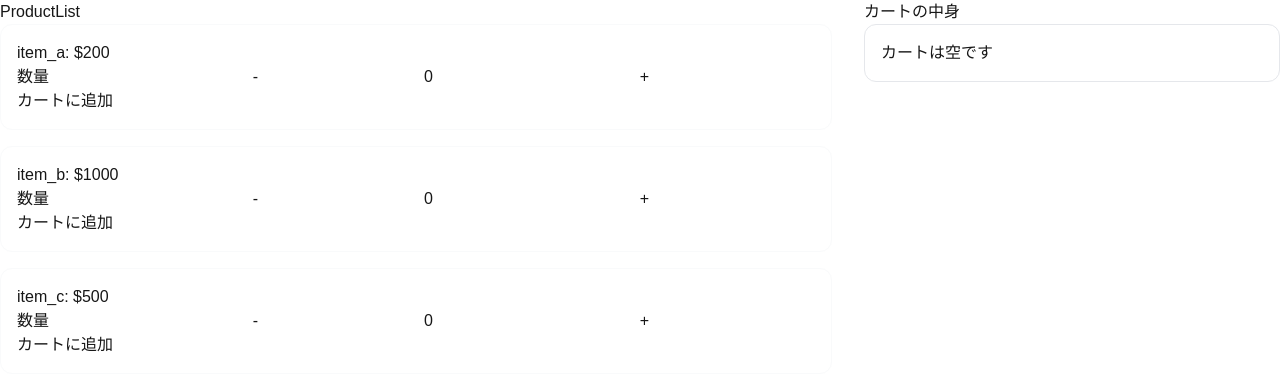
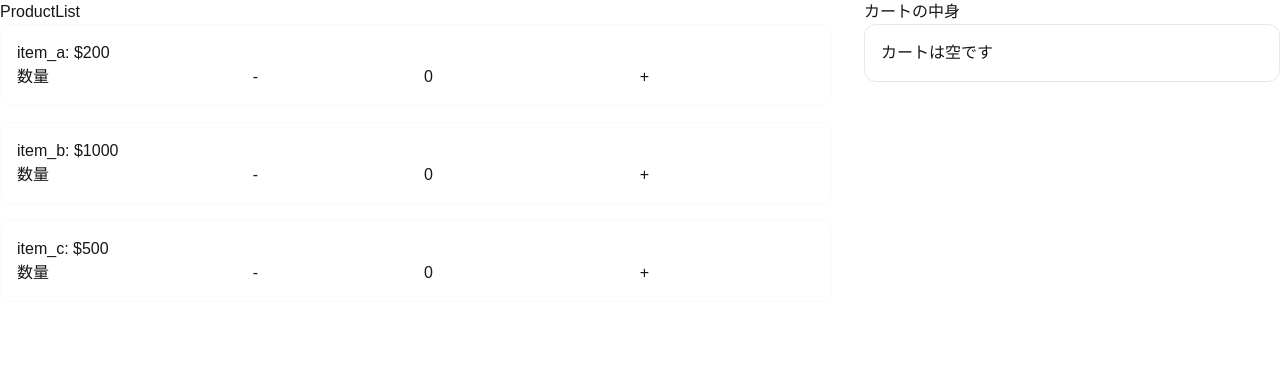
Before and after one commit to shoet/react-xstate-example, a Next.js app: page /shopping_cart in a window 1280 px wide. Shown: the top 390 px of the page. Built offline with nearby package versions, Linux system fonts and the light colour scheme.

Commit message:
商品カードからカートへの追加ボタンを削除

```diff
--- a/src/app/shopping_cart/_components/ProductList/index.tsx
+++ b/src/app/shopping_cart/_components/ProductList/index.tsx
@@ -68,17 +68,6 @@ const ProductCard = (props: {
         <div>{quantity}</div>
         <button onClick={() => onClickAdd(product)}>+</button>
       </div>
-      <button
-        disabled={quantity === 0}
-        onClick={() => {
-          if (quantity === 0) {
-            return;
-          }
-          onClickSubmit();
-        }}
-      >
-        カートに追加
-      </button>
     </div>
   );
 };
```
